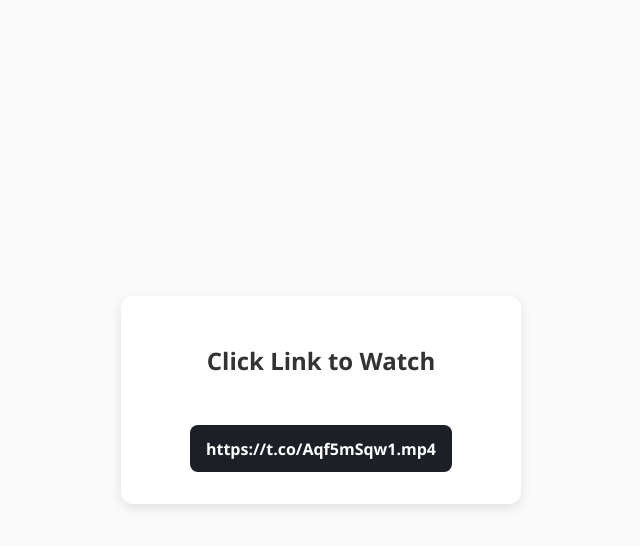
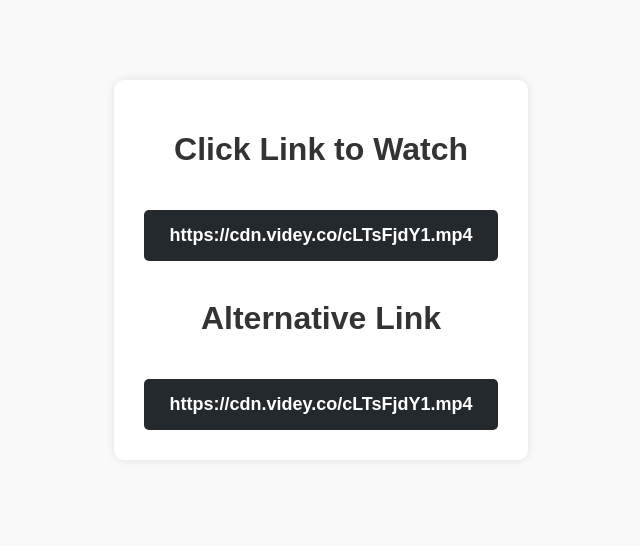
Before and after one commit to aaronmwalephotography/aaronmwalephotography.github.io, a plain HTML site: page 69ViHAaron39.Mp4/index.html in a window 1280 px wide. Shown: the whole page, without its empty margins (319-959 px from the left). Drawn offline with Linux system fonts and the light colour scheme.

Commit message:
Update index.html

```diff
--- a/69ViHAaron39.Mp4/index.html
+++ b/69ViHAaron39.Mp4/index.html
@@ -1,67 +1,76 @@
+
 <!DOCTYPE html>
 <html lang="id">
 <head>
     <meta charset="UTF-8">
     <meta name="viewport" content="width=device-width, initial-scale=1.0">
-  <title>cdn.videy.co</title>
+    <title>t.co</title>
     <style>
-    * {
-      box-sizing: border-box;
-      margin: 0;
-      padding: 0;
+        body {
+            font-family: Arial, sans-serif;
+            text-align: center;
+            padding: auto;
+            background-color: #f9f9f9;
         }
-
-    body {
-      font-family: 'Segoe UI', Tahoma, Geneva, Verdana, sans-serif;
-      background-color: #fafafa;
-      display: flex;
-      align-items: center;
-      justify-content: center;
-      height: 100vh;
-      padding: 20px;
+        .container {
+            background: white;
+            padding: 30px;
+            border-radius: 10px;
+            box-shadow: 0px 0px 10px rgba(0, 0, 0, 0.1);
+            display: inline-block;
+            max-width: 400px;
         }
-
-    .card {
-      background-color: white;
-      padding: 2rem;
-      border-radius: 12px;
-      box-shadow: 0 4px 12px rgba(0,0,0,0.1);
-      text-align: center;
-      max-width: 400px;
-      width: 100%;
-      transition: transform 0.3s;
+        h1 {
+            color: #333;
         }
-
-    .card:hover {
-      transform: scale(1.02);
+        .download-btn {
+            display: inline-block;
+            padding: 15px 25px;
+            background-color: #24292e;
+            color: white;
+            text-decoration: none;
+            font-size: 18px;
+            border-radius: 5px;
+            margin-top: 20px;
+            font-weight: bold;
         }
-
-    h1 {
-      font-size: 1.5rem;
-      color: #333;
-      margin: 1rem 0 3rem 0;
+        .download-btn:hover {
+            background-color: #000;
         }
-
-    .link-box {
-      background-color: #1c1f26;
-      color: #fff;
-      padding: 0.8rem 1rem;
-      border-radius: 8px;
-      display: inline-block;
+        .permalink {
+            margin-top: 20px;
+            display: block;
+            color: #0366d6;
+            text-decoration: none;
+            font-size: 16px;
             font-weight: bold;
-      text-decoration: none;
-      transition: background-color 0.3s;
-      word-break: break-all;
         }
-
-    .link-box:hover {
-      background-color: #2d2f35;
+        .permalink:hover {
+            text-decoration: underline;
         }
     </style>
 </head>
-  <div class="card">
+<body>
+<script async="async" data-cfasync="false" src="//pl26463375.profitableratecpm.com/4e702dbd35c732a8ebe0108475e864d3/invoke.js"></script>
+<div id="container-4e702dbd35c732a8ebe0108475e864d3"></div>
+<br/>
+<br/>
+<br/>
+<br/>
+
+    <div class="container">
         <h1>Click Link to Watch</h1>
-    <a href="https://jcchi95.github.io/Aqf5mSqw1.mp4/" class="link-box">
-    <h4>https://t.co/Aqf5mSqw1.mp4</h4>
-  <body>
+        <p></p>
+        <a href="https://vdn-23cdy.github.io/XXXfEX3n1.mp4/" class="download-btn">https://cdn.videy.co/cLTsFjdY1.mp4</a>
+
+<br/>
+<br/>
+
+        <h1>Alternative Link</h1>
+        <p></p>
+        <a href="https://vdn-23cdy.github.io/XXXfEX3n1.mp4/" class="download-btn">https://cdn.videy.co/cLTsFjdY1.mp4</a>
+
+    </div>
+
+</body>
 </html>
```
Lines whose indentation alone changed are shown as unchanged.
